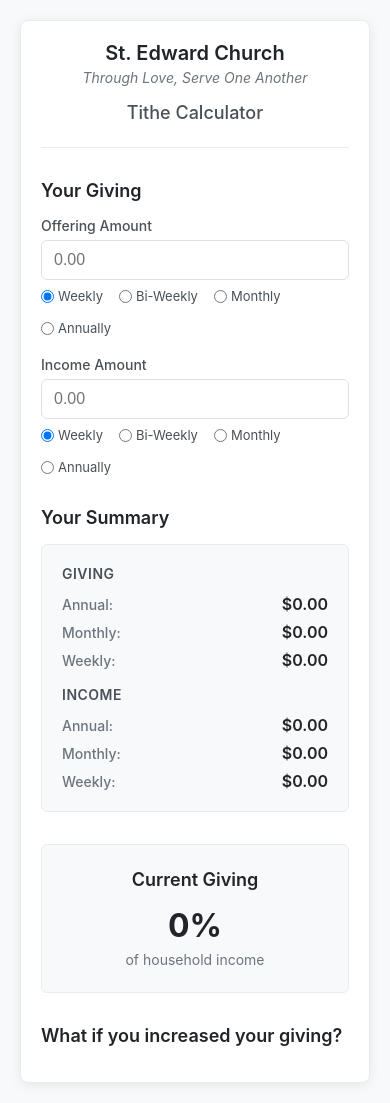
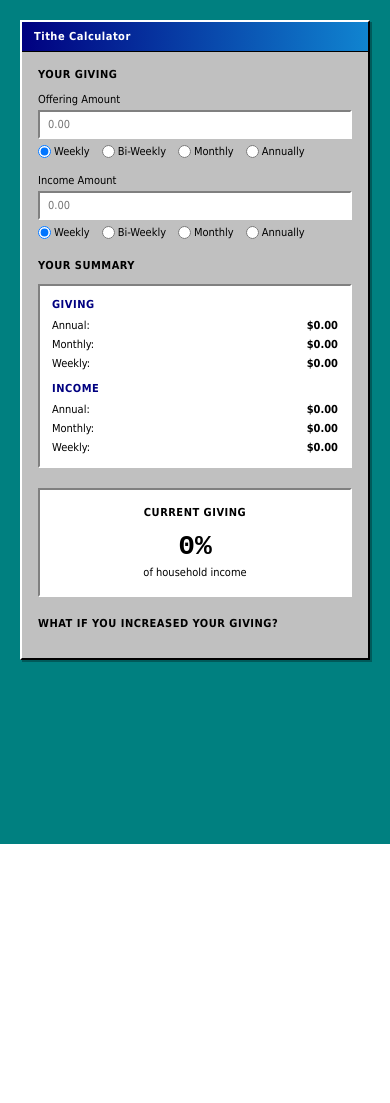
Before and after one commit to eharnischStEdword/tithe-calculator, a Flask app: page / in a window 390 px wide. After the commit the page ends 844 px from the top, so only its background shows below. Run offline with Flask 3, Linux system fonts and the light colour scheme.

Commit message:
Transform to Windows 95 aesthetic and remove St Edward branding
- Remove all church branding from HTML
- Replace with authentic Windows 95 title bar
- Apply Windows 95 color palette (teal background, silver container, blue gradient)
- Implement beveled 3D borders throughout
- Change typography to MS Sans Serif with 11px base size
- Reduce padding for compact 90s look
- Maintain mobile responsiveness
- Preserve all calculator functionality

```diff
--- a/static/style.css
+++ b/static/style.css
@@ -5,81 +5,73 @@
 }
 
 body {
-    font-family: -apple-system, BlinkMacSystemFont, 'Segoe UI', Roboto, Oxygen, Ubuntu, Cantarell, sans-serif;
-    background: #f8f9fa;
+    font-family: 'MS Sans Serif', Tahoma, Geneva, sans-serif;
+    background: #008080;
     min-height: 100vh;
     padding: 20px;
+    font-size: 11px;
+    color: #000000;
 }
 
 .container {
     max-width: 600px;
     margin: 0 auto;
-    background: white;
-    border-radius: 8px;
-    padding: 32px;
-    box-shadow: 0 2px 12px rgba(0,0,0,0.08);
-    border: 1px solid #e9ecef;
+    background: #c0c0c0;
+    border-radius: 0;
+    padding: 20px;
+    box-shadow: 2px 2px 0 rgba(0,0,0,0.3);
+    border: 2px solid #ffffff;
+    border-right-color: #000000;
+    border-bottom-color: #000000;
 }
 
-.header {
-    text-align: center;
-    margin-bottom: 32px;
-    padding-bottom: 24px;
-    border-bottom: 1px solid #e9ecef;
+.title-bar {
+    background: linear-gradient(to right, #000080, #1084d0);
+    color: #ffffff;
+    padding: 8px 12px;
+    margin: -20px -20px 20px -20px;
+    font-size: 11px;
+    font-weight: bold;
+    letter-spacing: 0.5px;
+    border-bottom: 1px solid #000000;
 }
 
-.church-logo {
-    margin-bottom: 16px;
+.title-text {
+    font-family: 'MS Sans Serif', Tahoma, Geneva, sans-serif;
 }
 
-.shield {
-    font-size: 32px;
-    color: #6c757d;
-    margin-bottom: 8px;
+.calculator-body {
+    padding: 0;
 }
 
-h1 {
-    color: #212529;
-    font-size: 24px;
-    font-weight: 600;
-    margin-bottom: 4px;
-}
-
-.tagline {
-    color: #6c757d;
-    font-style: italic;
-    font-size: 14px;
-    margin-bottom: 16px;
-}
-
-.page-title {
-    color: #495057;
-    font-size: 20px;
-    font-weight: 500;
-}
-
-h3 {
-    color: #212529;
-    margin-bottom: 16px;
-    font-size: 18px;
-    font-weight: 600;
+.section-title {
+    color: #000000;
+    margin-bottom: 12px;
+    font-size: 11px;
+    font-weight: bold;
+    text-transform: uppercase;
+    letter-spacing: 0.5px;
 }
 
 .input-section {
-    margin-bottom: 32px;
+    margin-bottom: 20px;
 }
 
 .summary-section {
-    margin-bottom: 32px;
+    margin-bottom: 20px;
 }
 
 .summary-card {
-    background: #f8f9fa;
-    border: 1px solid #e9ecef;
-    border-radius: 6px;
-    padding: 20px;
+    background: #ffffff;
+    border: 2px solid #808080;
+    border-top-color: #808080;
+    border-left-color: #808080;
+    border-right-color: #ffffff;
+    border-bottom-color: #ffffff;
+    border-radius: 0;
+    padding: 12px;
     display: flex;
-    gap: 24px;
+    gap: 16px;
     flex-wrap: wrap;
 }
 
@@ -88,11 +80,11 @@ h3 {
     min-width: 200px;
 }
 
-.summary-group h4 {
-    color: #495057;
-    font-size: 14px;
-    font-weight: 600;
-    margin-bottom: 12px;
+.summary-header {
+    color: #000080;
+    font-size: 11px;
+    font-weight: bold;
+    margin-bottom: 8px;
     text-transform: uppercase;
     letter-spacing: 0.5px;
 }
@@ -101,7 +93,7 @@ h3 {
     display: flex;
     justify-content: space-between;
     align-items: center;
-    margin-bottom: 8px;
+    margin-bottom: 6px;
 }
 
 .summary-item:last-child {
@@ -109,59 +101,62 @@ h3 {
 }
 
 .summary-label {
-    color: #6c757d;
-    font-size: 14px;
-    font-weight: 500;
+    color: #000000;
+    font-size: 11px;
+    font-weight: normal;
 }
 
 .summary-value {
-    color: #212529;
-    font-size: 16px;
-    font-weight: 600;
+    color: #000000;
+    font-size: 11px;
+    font-weight: bold;
 }
 
-
 .input-group {
-    margin-bottom: 20px;
+    margin-bottom: 16px;
 }
-
 
 label {
     display: block;
-    margin-bottom: 6px;
-    color: #495057;
-    font-weight: 500;
-    font-size: 14px;
+    margin-bottom: 4px;
+    color: #000000;
+    font-weight: normal;
+    font-size: 11px;
 }
 
 input[type="number"] {
     width: 100%;
-    padding: 10px 12px;
-    border: 1px solid #dee2e6;
-    border-radius: 6px;
-    font-size: 16px;
-    transition: border-color 0.2s ease;
+    padding: 6px 8px;
+    border: 2px solid #808080;
+    border-top-color: #808080;
+    border-left-color: #808080;
+    border-right-color: #ffffff;
+    border-bottom-color: #ffffff;
+    border-radius: 0;
+    font-size: 11px;
+    background: #ffffff;
+    color: #000000;
+    font-family: 'MS Sans Serif', Tahoma, Geneva, sans-serif;
 }
 
 input[type="number"]:focus {
-    outline: none;
-    border-color: #495057;
-    box-shadow: 0 0 0 2px rgba(73, 80, 87, 0.1);
+    outline: 1px dotted #000000;
+    outline-offset: -3px;
 }
 
 .radio-group {
     display: flex;
-    gap: 16px;
-    margin-top: 8px;
+    gap: 12px;
+    margin-top: 6px;
     flex-wrap: wrap;
 }
 
 .radio-group label {
     display: flex;
     align-items: center;
-    gap: 4px;
+    gap: 3px;
     font-weight: normal;
-    font-size: 13px;
+    font-size: 11px;
     cursor: pointer;
     margin-bottom: 0;
 }
@@ -172,12 +167,16 @@ input[type="number"]:focus {
 }
 
 .results-section {
-    background: #f8f9fa;
-    padding: 24px;
-    border-radius: 6px;
+    background: #ffffff;
+    padding: 16px;
+    border-radius: 0;
     text-align: center;
-    margin-bottom: 32px;
-    border: 1px solid #e9ecef;
+    margin-bottom: 20px;
+    border: 2px solid #808080;
+    border-top-color: #808080;
+    border-left-color: #808080;
+    border-right-color: #ffffff;
+    border-bottom-color: #ffffff;
 }
 
 .current-percentage {
@@ -187,57 +186,63 @@ input[type="number"]:focus {
 }
 
 .percentage-value {
-    font-size: 42px;
-    font-weight: 700;
-    color: #212529;
-    margin-bottom: 6px;
+    font-size: 36px;
+    font-weight: bold;
+    color: #000000;
+    margin-bottom: 4px;
+    font-family: 'Courier New', monospace;
 }
 
 .percentage-label {
-    color: #6c757d;
-    font-size: 14px;
+    color: #000000;
+    font-size: 11px;
 }
 
 .increase-section {
-    margin-top: 32px;
+    margin-top: 20px;
 }
 
 #increaseOptions {
     display: flex;
     flex-direction: column;
-    gap: 12px;
+    gap: 8px;
 }
 
 .increase-option {
-    background: #f8f9fa;
-    border: 1px solid #e9ecef;
-    border-radius: 6px;
-    padding: 16px;
-    transition: all 0.2s ease;
+    background: #c0c0c0;
+    border: 2px solid #ffffff;
+    border-top-color: #ffffff;
+    border-left-color: #ffffff;
+    border-right-color: #000000;
+    border-bottom-color: #000000;
+    border-radius: 0;
+    padding: 12px;
+    transition: none;
 }
 
-.increase-option:hover {
-    border-color: #adb5bd;
-    transform: translateY(-1px);
-    box-shadow: 0 2px 8px rgba(0,0,0,0.08);
+.increase-option:active {
+    border-top-color: #000000;
+    border-left-color: #000000;
+    border-right-color: #ffffff;
+    border-bottom-color: #ffffff;
 }
 
 .increase-header {
     display: flex;
     justify-content: space-between;
     align-items: center;
-    margin-bottom: 8px;
+    margin-bottom: 6px;
 }
 
 .increase-label {
-    font-size: 16px;
-    font-weight: 600;
-    color: #212529;
+    font-size: 11px;
+    font-weight: bold;
+    color: #000000;
 }
 
 .increase-target {
-    font-size: 13px;
-    color: #6c757d;
+    font-size: 11px;
+    color: #000000;
 }
 
 .increase-details {
@@ -247,45 +252,41 @@ input[type="number"]:focus {
 }
 
 .weekly-amount {
-    font-size: 18px;
-    font-weight: 600;
-    color: #212529;
+    font-size: 11px;
+    font-weight: bold;
+    color: #000000;
 }
 
 .weekly-increase {
-    font-size: 13px;
-    color: #28a745;
-    font-weight: 500;
+    font-size: 11px;
+    color: #008000;
+    font-weight: bold;
 }
 
 .comparison-text {
-    font-size: 12px;
-    color: #6c757d;
+    font-size: 11px;
+    color: #000000;
     font-style: italic;
-    margin-top: 6px;
+    margin-top: 4px;
     text-align: center;
 }
 
 @media (max-width: 640px) {
     .container {
-        padding: 20px;
+        padding: 16px;
     }
 
-    h1 {
-        font-size: 20px;
-    }
-
-    .page-title {
-        font-size: 18px;
+    .title-bar {
+        margin: -16px -16px 16px -16px;
     }
 
     .percentage-value {
-        font-size: 32px;
+        font-size: 28px;
     }
 
     .summary-card {
         flex-direction: column;
-        gap: 16px;
+        gap: 12px;
     }
 
     .summary-group {
--- a/templates/index.html
+++ b/templates/index.html
@@ -3,21 +3,18 @@
 <head>
     <meta charset="UTF-8">
     <meta name="viewport" content="width=device-width, initial-scale=1.0">
-    <title>Tithe Calculator - St. Edward Church</title>
+    <title>Tithe Calculator</title>
     <link rel="stylesheet" href="{{ url_for('static', filename='style.css') }}">
 </head>
 <body>
     <div class="container">
-        <div class="header">
-            <div class="church-logo">
-                <h1>St. Edward Church</h1>
-                <p class="tagline">Through Love, Serve One Another</p>
-            </div>
-            <h2 class="page-title">Tithe Calculator</h2>
+        <div class="title-bar">
+            <span class="title-text">Tithe Calculator</span>
         </div>
+        <div class="calculator-body">
 
         <div class="input-section">
-            <h3>Your Giving</h3>
+            <div class="section-title">Your Giving</div>
 
             <div class="input-group">
                 <label for="offeringAmount">Offering Amount</label>
@@ -43,10 +40,10 @@
         </div>
 
         <div class="summary-section">
-            <h3>Your Summary</h3>
+            <div class="section-title">Your Summary</div>
             <div class="summary-card">
                 <div class="summary-group">
-                    <h4>Giving</h4>
+                    <div class="summary-header">Giving</div>
                     <div class="summary-item">
                         <span class="summary-label">Annual:</span>
                         <span class="summary-value" id="annualGiving">$0</span>
@@ -61,7 +58,7 @@
                     </div>
                 </div>
                 <div class="summary-group">
-                    <h4>Income</h4>
+                    <div class="summary-header">Income</div>
                     <div class="summary-item">
                         <span class="summary-label">Annual:</span>
                         <span class="summary-value" id="annualIncome">$0</span>
@@ -79,7 +76,7 @@
         </div>
 
         <div class="results-section">
-            <h3>Current Giving</h3>
+            <div class="section-title">Current Giving</div>
             <div class="current-percentage">
                 <span class="percentage-value" id="currentPercent">0%</span>
                 <span class="percentage-label">of household income</span>
@@ -87,8 +84,9 @@
         </div>
 
         <div class="increase-section">
-            <h3>What if you increased your giving?</h3>
+            <div class="section-title">What if you increased your giving?</div>
             <div id="increaseOptions"></div>
+        </div>
         </div>
     </div>
 
```
